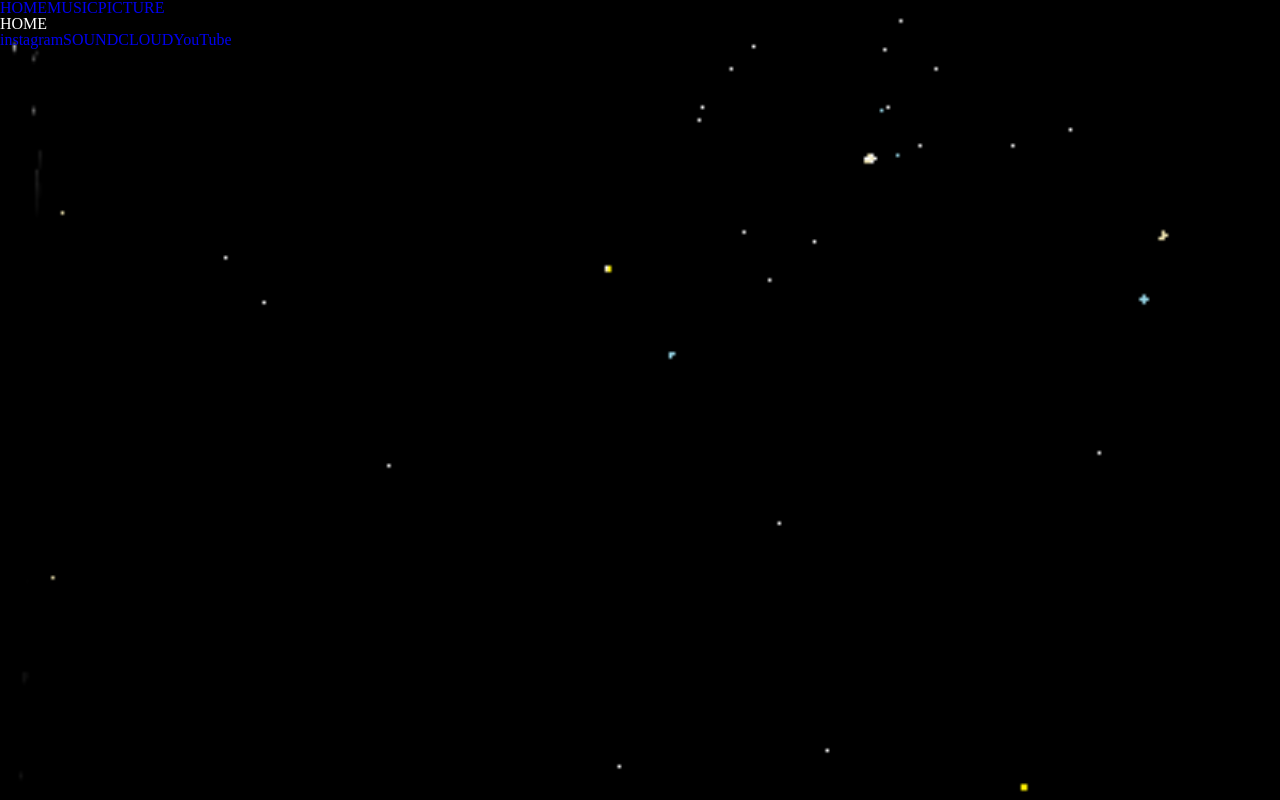
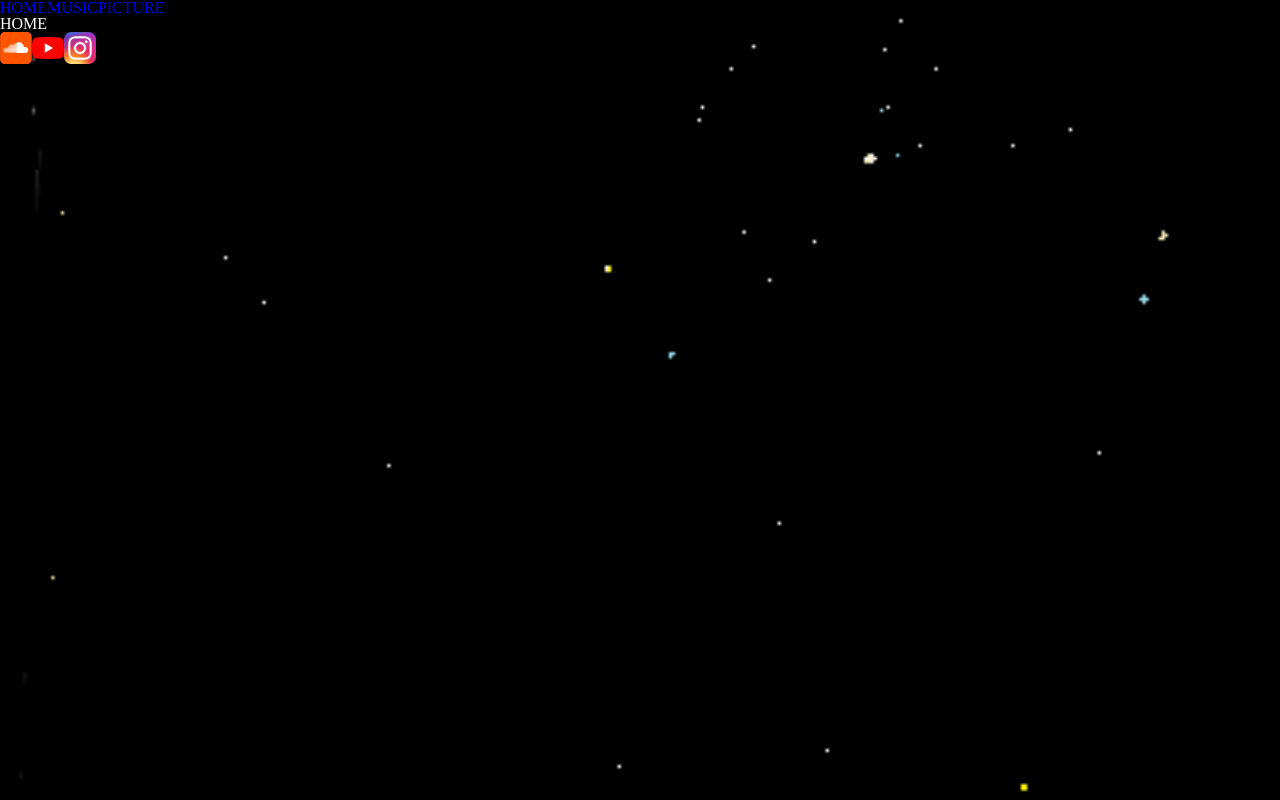
Before and after one commit to lovemagician/KANGCHANGU, a React (Vite) app: page / in a window 1280 px wide. Built offline with nearby package versions, Linux system fonts and the light colour scheme.

Commit message:
💄add icon

```diff
--- /dev/null
+++ b/src/components/layout/Footer.css
@@ -0,0 +1,13 @@
+.icons {
+  display: flex;
+  align-items: center;
+}
+
+.icons a {
+  width: 32px;
+}
+
+.icons a img {
+  display: block;
+  width: 100%;
+}
--- a/src/components/layout/Footer.jsx
+++ b/src/components/layout/Footer.jsx
@@ -1,15 +1,19 @@
+import "./Footer.css";
+
 function Footer() {
   return (
     <>
-      <a href="https://www.instagram.com/rkdcksrn/" target="_blank">
-        instagram
-      </a>
-      <a href="https://soundcloud.com/rkdcksrn" target="_blank">
-        SOUNDCLOUD
-      </a>
-      <a href="https://www.youtube.com/@rkdcksrn" target="_blank">
-        YouTube
-      </a>
+      <div className="icons">
+        <a href="https://soundcloud.com/rkdcksrn" target="_blank">
+          <img src="/images/soundcloud_icon.svg" alt="soundcloud" />
+        </a>
+        <a href="https://www.youtube.com/@rkdcksrn" target="_blank">
+          <img src="/images/YouTube_icon.svg" alt="youtube" />
+        </a>
+        <a href="https://www.instagram.com/rkdcksrn/" target="_blank">
+          <img src="/images/Instagram_icon.png" alt="instagram" />
+        </a>
+      </div>
     </>
   );
 }
```
